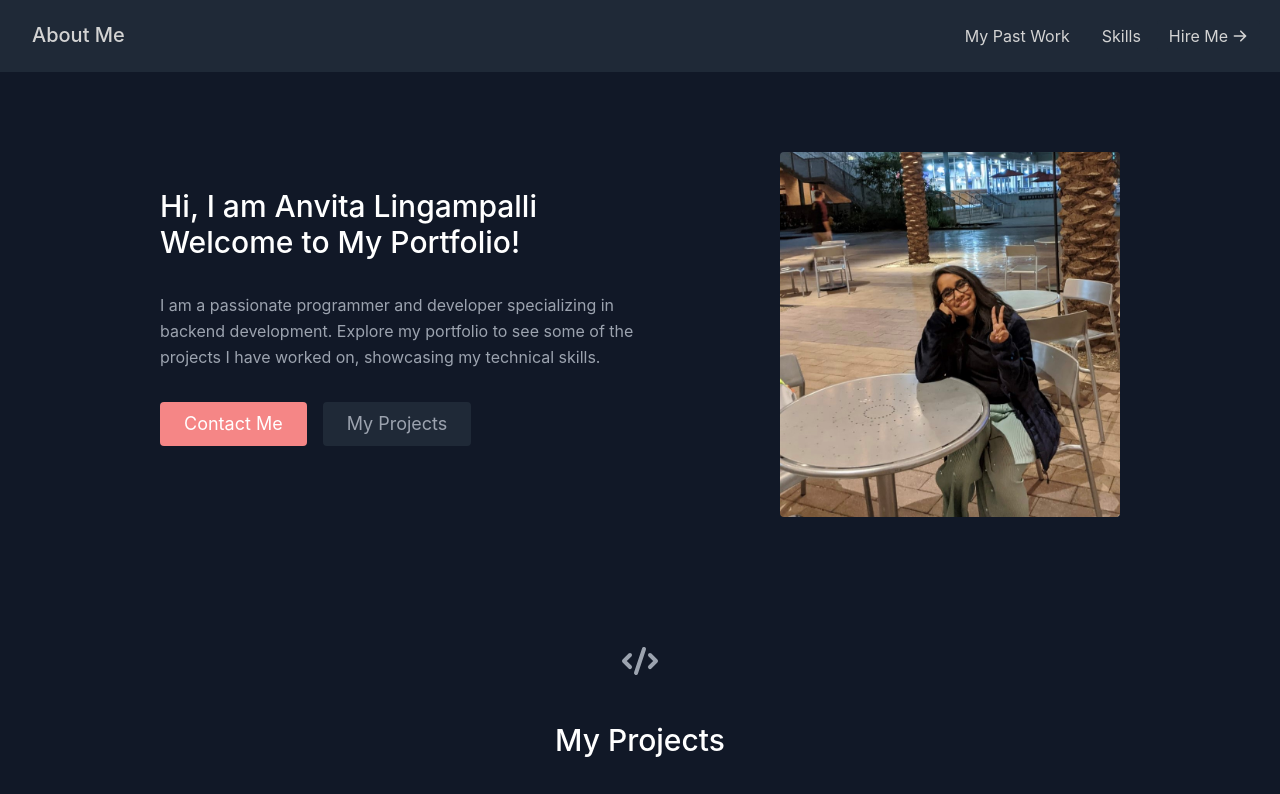
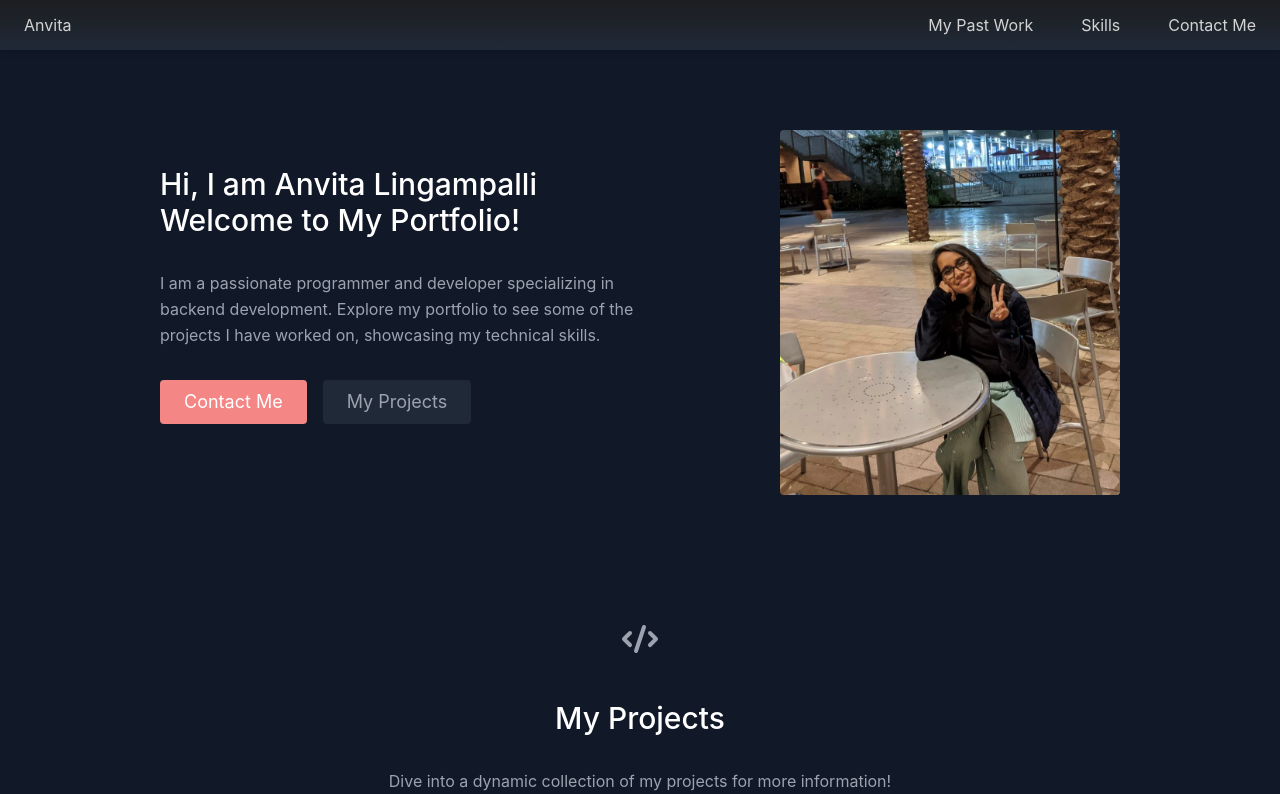
Before and after one commit to AnvitaLingampalli/MyPortfolio, a React (Create React App) app: page / in a window 1280 px wide. Shown: the top 794 px of the page. Built offline with nearby package versions, Linux system fonts and the light colour scheme.

Commit message:
Changes in Navbar

```diff
--- a/src/App.css
+++ b/src/App.css
@@ -1,3 +1,6 @@
+html{
+  scroll-behavior: smooth;
+}
 .main{
   /* background-image: ./background.jpg; */
   background-color: #111827;
--- a/src/components/Navbar.css
+++ b/src/components/Navbar.css
@@ -1,108 +1,132 @@
+:root {
+  --primary-color: #1F2937;
+  --secondary-color: lightgray;
+  --highlight-color: rgb(239, 151, 151);
+  --hover-background: #374151;
+  --gradient-background: linear-gradient(to bottom, #1d1e20, #1F2937);
+}
+
 .header{
+    position: sticky;
     top: 0;
     z-index: 9999999;
-    background-color: #1F2937;
+    /* background-color: #1F2937;  */
+    background: var(--gradient-background);
+    box-shadow: 0 4px 6px rgba(0, 0, 0, 0.1);
 }
 
 .navContainer{
     display: flex;
-    padding: 1.25rem;
+    /* padding: 1.25rem;  */
+    padding: 0;
     flex-direction: row;
-    flex-wrap: wrap;
-    align-items: baseline;
-    justify-content: right;
+    /* flex-wrap: wrap;  */
+    /* align-items: baseline; */
+    align-items: center;
+    /* justify-content: right; */
+    justify-content: space-between;
+    height: 50px;
+    /* height: 100%; */
 }
 
 
-.navLink{
-    margin-bottom: 1rem;
-    color: #ffffff;
+/* .navLeft{
+    /* margin-bottom: 1rem;  */
+    /* color: #ffffff;
     font-weight: 500;
+    height: 100%;
+} */
+
+.navLeft{
+  /* margin-bottom: 1rem;  */
+  display: flex;
+  align-items: center;
+  height: 100%;
 }
 
-.me{
+/* .me{
     margin-left: 0.75rem;
     font-size: 1.25rem;
     line-height: 1.75rem;
     text-decoration: none;
     color: lightgray;
-}
+} */
 /* rgb(248, 135, 135) */
 
-.onlyB{
+/* .onlyB{
   display: inline-flex;
   margin-left: auto;
+} */
+
+.navRight{
+  /* margin-bottom: 1rem;  */
+  display: flex;
+  align-items: center;
+  height: 100%;
 }
 
-.nav{
+
+/* .nav{
     display: flex;
     font-size: 1rem;
     line-height: 1.5rem;
     flex-wrap: wrap;
     justify-content: center;
     align-items: center;
-}
-
+} */
+.navName,
 .navButtons{
     margin-left: 1rem;
     margin-right: 1rem;
     text-decoration: none;
-    color: lightgrey;
+    /* color: lightgrey; */
+    color: var(--secondary-color);
+    transition: color 0.3s ease, background-color 0.3s ease;
+    padding: 0.25rem 0.5rem;
+    border-radius: 0.25rem;
 }
 
-.navButtons:hover{
-    color: rgb(239, 151, 151);
+.navName:hover,
+.navButtons:hover, .active{
+    /* color: rgb(239, 151, 151); */
+    color: var(--highlight-color);
+    /* background-color: var(--highlight-color); */
+    /* animation: hoverColor 0.3s forwards; */
 }
 
-@media(min-width: 768px){
-    .header{
-      position: sticky;
-    }
-    .navContainer{
-      flex-direction: row;
-    }
-    .navLink{
-      margin-bottom: 0;
-    }
-    .nav{
-      padding-top: 0.25rem;
-      padding-bottom: 0.25rem;
-      padding-left: 1rem;
-      margin-left: 1rem;
-      border-left-width: 1px;
-    }
-    .contactLink{
-      margin-top: 0;
-    }
-}
-
-.contactLink{
+/* .contactLink{
   display: inline-flex;
   padding-top: 0.25rem;
   padding-bottom: 0.25rem;
   padding-left: 0.75rem;
   padding-right: 0.75rem;
   /* margin-top: 1rem;  */
-  background-color: #1F2937;
-  font-size: 1rem;
+  /* background-color: #1F2937;  */
+  /* font-size: 1rem;
   line-height: 1.5rem;
   align-items: center;
   border-radius: 0.25rem;
   border-width: 0;
-  text-decoration: none;
-  color: lightgrey;
-}
+  text-decoration: none; */
+  /* color: lightgrey; */
+  /* color: var(--secondary-color);
+  transition: background-color 0.3s ease; */
+/* } */
 
-.contactLink:hover{
+/* .contactLink:hover{
   background-color: #374151;
-}
+} */
 
-.hireButton{
+/* .contactLink:hover {
+  background-color: var(--hover-background);
+} */
+
+/* .hireButton{
   margin-left: 0.25rem;
   width: 1rem;
   height: 1rem;
 
-}
+} */
 
 .menuNav{
   display: inline-flex;
@@ -110,6 +134,28 @@
 }
 .menuicon{
     display: none;
+}
+
+@media(min-width: 768px){
+  .header{
+    position: sticky;
+  }
+  .navContainer{
+    flex-direction: row;
+  }
+  .navLink{
+    margin-bottom: 0;
+  }
+  .nav{
+    padding-top: 0.25rem;
+    padding-bottom: 0.25rem;
+    padding-left: 1rem;
+    margin-left: 1rem;
+    border-left-width: 1px;
+  }
+  .contactLink{
+    margin-top: 0;
+  }
 }
 
 @media screen and (min-width: 601px) {
@@ -150,3 +196,12 @@
   }
 
 }
+
+@keyframes hoverColor {
+  from {
+      background-color: transparent;
+  }
+  to {
+      background-color: var(--highlight-color);
+  }
+}
--- a/src/components/Navbar.js
+++ b/src/components/Navbar.js
@@ -1,51 +1,93 @@
 import {ArrowRightIcon, MenuIcon } from "@heroicons/react/solid";
-import React from "react";
+import React, { useEffect } from "react";
 import './Navbar.css';
 
 export default function Navbar(){
-    function myFunction() {
-        var x = document.getElementsById("theNav");
-        console.log("hi");
-        if (x.className === "navContainer") {
-          x.className += " responsive";
-          console.log(x.className);
-        } else {
-          x.className = "navContainer";
-          console.log("not working");
+    // function myFunction() {
+    //     var x = document.getElementsById("theNav");
+    //     if (x.className === "navContainer") {
+    //       x.className += " responsive";
+    //       console.log(x.className);
+    //     } else {
+    //       x.className = "navContainer";
+    //       console.log("not working");
+    //     }
+    // }
+
+    // useEffect(() => {
+        const sections = document.querySelectorAll("section");
+        console.log("sections = ", sections)
+        const navLinks = document.querySelectorAll(".navButtons, .navName");
+        console.log("links = ", navLinks)
+
+        function activeSection(){
+            let current = "";
+
+            sections.forEach((section) => {
+                const sectionTop = section.offsetTop;
+                const sectionHeight = section.clientHeight;
+
+                if (window.scrollY >= sectionTop - sectionHeight / 3){
+                    current = section.getAttribute("id");
+                }
+            });
+
+            console.log("current", current)
+            navLinks.forEach((link) => {
+                link.classList.remove("active");
+                if (link.getAttribute("href").includes(current)) {
+                    link.classList.add("active");
+                }
+            });
         }
-    }
+
+        window.addEventListener("scroll", activeSection);
+
+
+    //     return () => {
+    //         window.removeEventListener("scroll", changeActive);
+    //     };
+    // }, []);
+
 
     return(
         <header className="header">
-            <div className="navContainer" id="theNav">
-                <a className="navLink" >
-                    <a href="#about" className="me">
-                    About Me
+            <nav className="navContainer" id="theNav">
+                <div className="navLeft"> {/*navleft */}
+                    {/* <a href="#about" className="me"> */}
+                    <a href="#about" className="navName"> {/*className="navButtons"*/}
+                    Anvita
                     </a>
-                </a>
-                <div className="onlyB">
-                    <nav className="nav">
+                </div>
+                {/* <div className="onlyB"> */}
+                <div className="navRight">
                         <a href="#projects" className="navButtons">
                             My Past Work
                         </a>
                         <a href="#skills" className="navButtons">
                             Skills
                         </a>
-                    </nav>
-                    <a
-                        href="#contactpage"
-                        className="contactLink">
-                        Hire Me
-                        <ArrowRightIcon className="hireButton"/>
-                    </a>
+                        <a href="#contactpage" className="navButtons">
+                        {/* // className="contactLink">  */}
+                        Contact Me
+                        {/* <ArrowRightIcon className="hireButton"/> */}
+                        </a>
 
-                    <nav className="menuNav">
+                    {/* <nav className="menuNav">
                         <a href="javascript:void(0);" class="icon" onclick="myFunction()">
                             <MenuIcon className="menuicon"/>
                         </a>
-                    </nav>
+                    </nav> */}
                 </div>
-            </div>
+            </nav>
         </header>
     );
 }
+
+// nav Container
+//      navLeft
+            //navAl
+//      navRight
+            //navButtons
+            //navButtons
+            //navButtons
```
